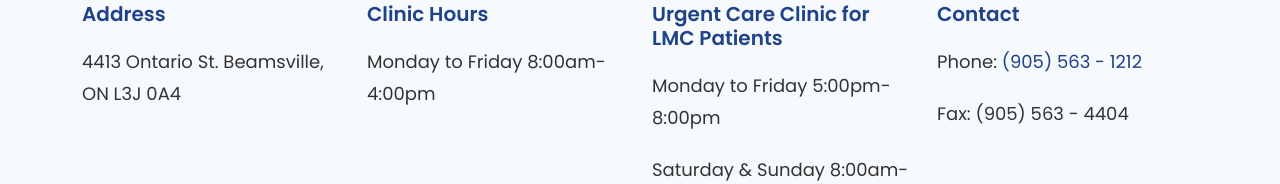
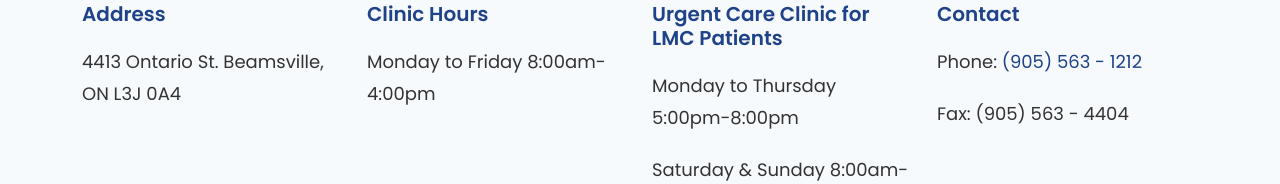
Before and after one commit to lincolnmedweb/lincolnmed, a Next.js app: page / in a window 1280 px wide. Shown: the part 2673-2857 px from the top of the page. Built offline with nearby package versions, Linux system fonts and the light colour scheme.

Commit message:
Update hours

```diff
--- a/components/shared/footer/Footer.tsx
+++ b/components/shared/footer/Footer.tsx
@@ -23,7 +23,7 @@ const Footer = () => {
             </Col>
             <Col lg="3">
               <h5>Urgent Care Clinic for LMC Patients </h5>
-              <p>Monday to Friday 5:00pm-8:00pm</p>
+              <p>Monday to Thursday 5:00pm-8:00pm</p>
               <p>Saturday & Sunday 8:00am-10:30am</p>
             </Col>
             <Col lg="3">
```
